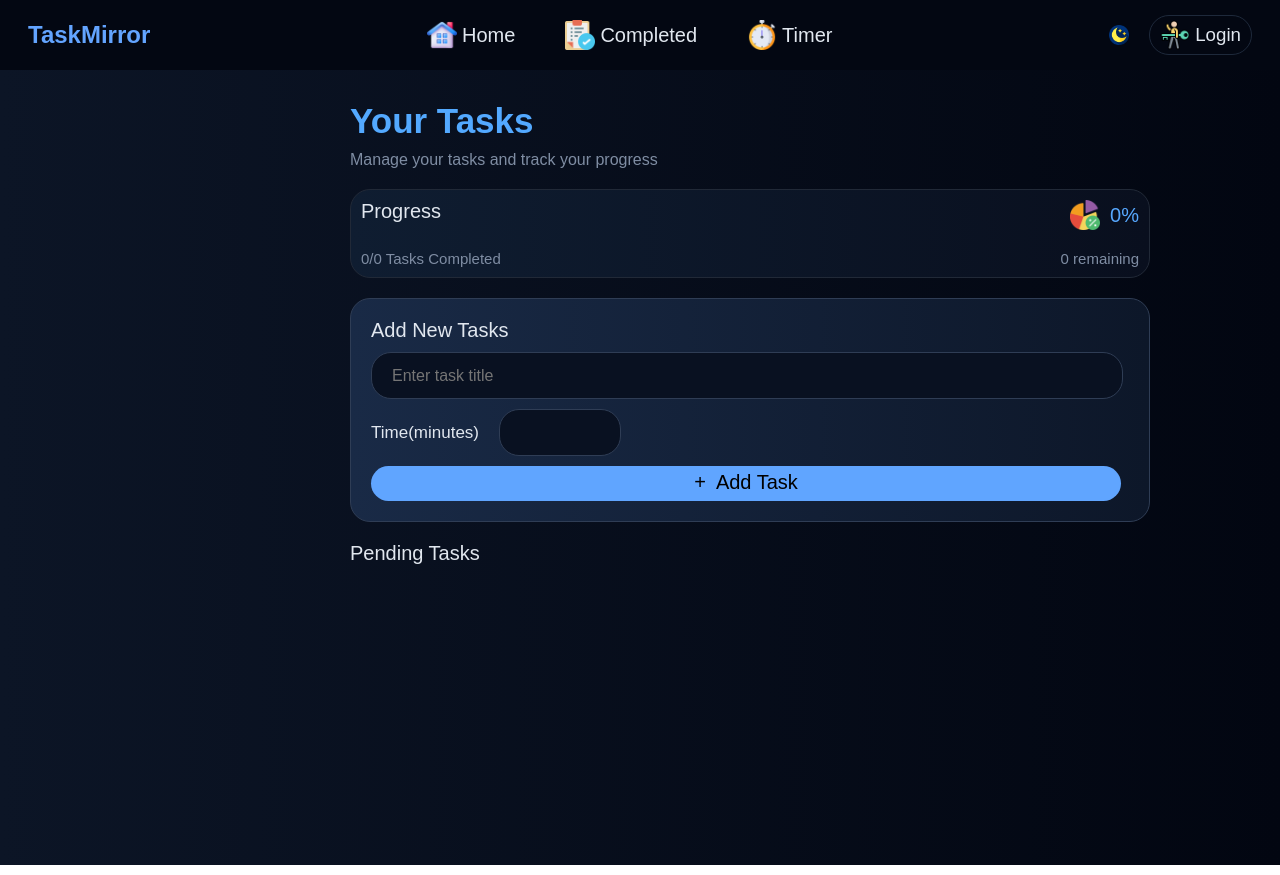
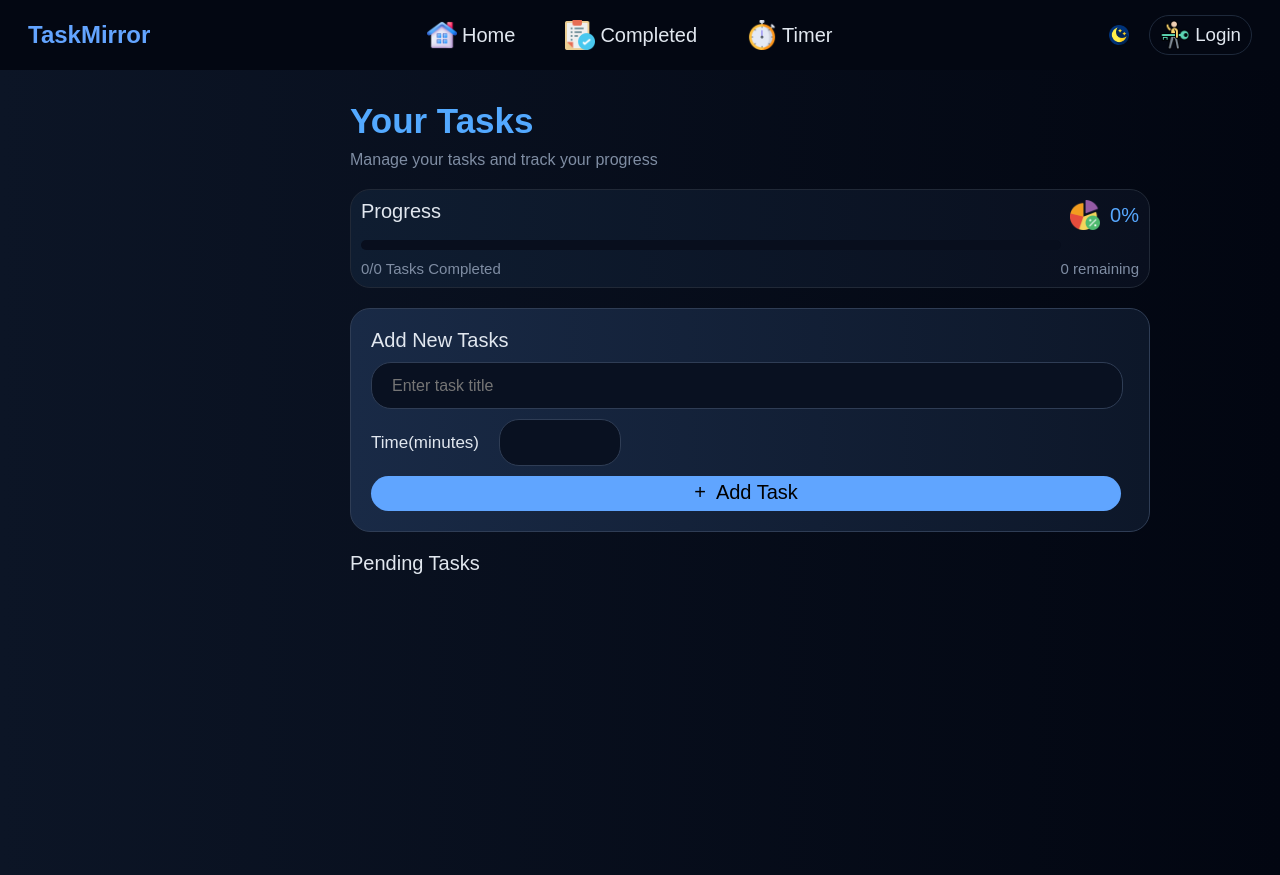
Before and after one commit to deepanshu-sharma425/taskmirror, a Next.js app: page / in a window 1280 px wide. Built offline with nearby package versions, Linux system fonts and the light colour scheme.

Commit message:
maded progressionbar

```diff
--- a/app/globals.css
+++ b/app/globals.css
@@ -506,3 +506,14 @@ gap: 10px;
   flex-direction: column;
   gap: 20px;
 }
+.probar{
+  width: 700px;
+  height: 10px;
+  background-color: #080e1d;
+  border-radius: 20px;
+}
+.probarfill{
+  height: 10px;
+  border-radius: 20px;
+  transition: all 0.4s linear;
+}
--- a/app/home/page.jsx
+++ b/app/home/page.jsx
@@ -111,7 +111,7 @@ function Homes() {
             style={{
               width: `${task.length > 0
                 ? (closedtask.length / task.length) * 100
-                : 0}%`,backgroundColor:task.length > 0?'#52a8ff':'#52a8ff'
+                : 0}%`,backgroundColor:'#52a8ff'
             }}
           ></div>
         </div>
```
